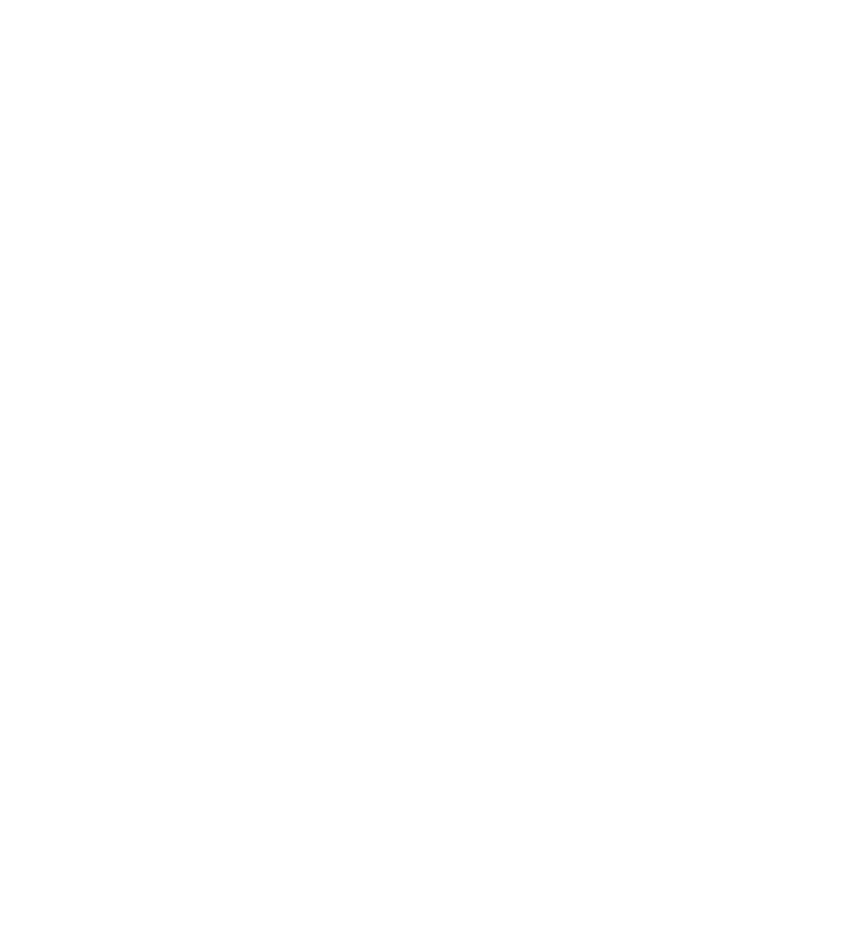
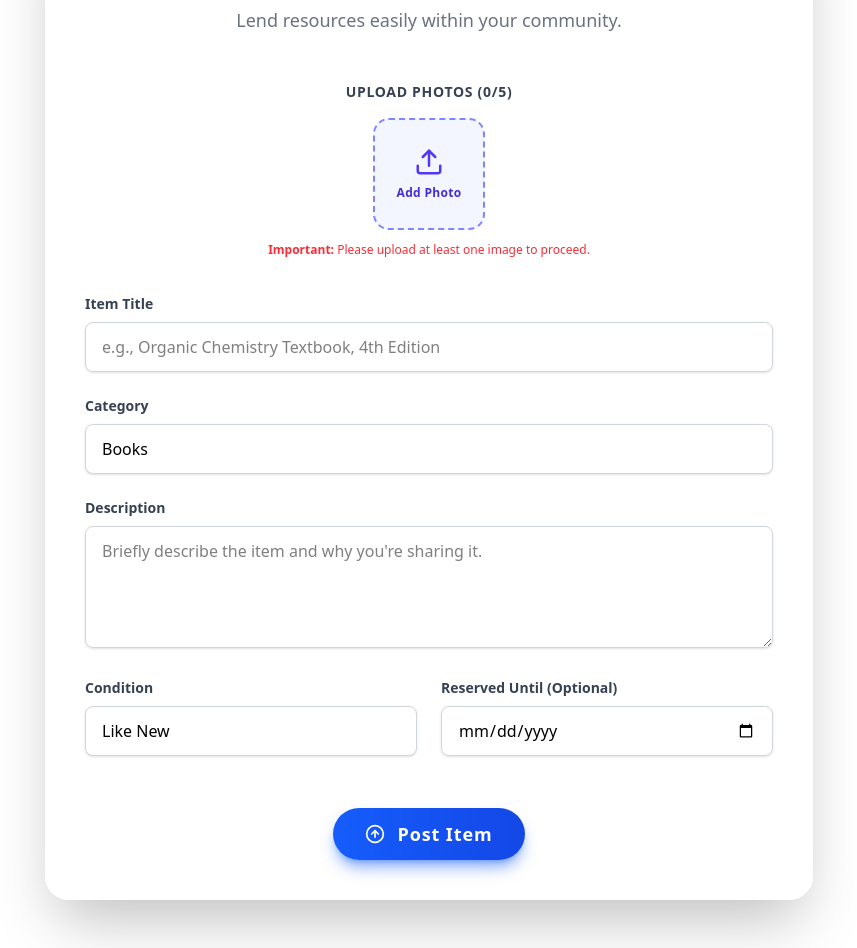
Before and after one commit to Sandhurajput/Campus_Share, a React (Vite) app in the folder client/: page /post in a window 1280 px wide. Shown: the part 220-1168 px from the top of the page, without its empty margins (211-1068 px from the left). Before the commit the page ends 800 px from the top, so only its background shows below. Built offline with nearby package versions, Linux system fonts and the light colour scheme.

Commit message:
created post

```diff
--- a/client/src/pages/PostItem.jsx
+++ b/client/src/pages/PostItem.jsx
@@ -1,15 +1,216 @@
+import React, { useState } from "react";
+import { Upload, X, ArrowUpCircle } from "lucide-react";
 
+// --- Configuration Constants ---
+const shareCategories = ["Books", "Electronics", "Clothing", "Sports", "Stationery", "Other"];
+const conditions = ["Like New", "Good", "Fair", "Worn"];
+const MAX_IMAGES = 5;
+// Indigo is the new accent color (based on user's blue request)
+// Blue is used for the primary action button for maximum visibility
 
+const PostItem = ({ onPost }) => {
+  const [item, setItem] = useState({
+    name: "",
+    category: shareCategories[0],
+    detail: "",
+    reservedUntil: "",
+    condition: conditions[0],
+    images: [], // Now an array to store multiple images
+  });
+  const [previewImages, setPreviewImages] = useState([]); // Array for preview URLs
 
+  const handleChange = (e) => {
+    const { name, value } = e.target;
+    setItem((prev) => ({ ...prev, [name]: value }));
+  };
 
-function PostItem() {
+  const handleImageChange = (e) => {
+    const files = Array.from(e.target.files);
+
+    // Calculate how many more files can be added (max 5)
+    const filesToAdd = MAX_IMAGES - previewImages.length;
+    const newFiles = files.slice(0, filesToAdd);
+
+    if (newFiles.length > 0) {
+      newFiles.forEach((file) => {
+        const reader = new FileReader();
+        reader.onloadend = () => {
+          setPreviewImages((prev) => [...prev, reader.result]);
+          setItem((prev) => ({ ...prev, images: [...prev.images, reader.result] }));
+        };
+        reader.readAsDataURL(file);
+      });
+      // Clear input value to allow selecting the same file again if needed
+      e.target.value = null;
+    }
+  };
+
+  const handleRemoveImage = (index) => {
+    setPreviewImages((prev) => prev.filter((_, i) => i !== index));
+    setItem((prev) => ({ ...prev, images: prev.images.filter((_, i) => i !== index) }));
+  };
+
+  const handleSubmit = (e) => {
+    e.preventDefault();
+    // Check if at least one image is uploaded
+    if (!item.name || !item.detail || item.images.length === 0) {
+      console.error("Please fill in all required fields and upload at least one image.");
+      return;
+    }
+    onPost?.(item);
+    // Reset state
+    setItem({ name: "", category: shareCategories[0], detail: "", reservedUntil: "", condition: conditions[0], images: [] });
+    setPreviewImages([]);
+  };
+
+  const isMaxImages = previewImages.length >= MAX_IMAGES;
 
   return (
-    <>
-  <h1>Post Item
-</h1>
-    </>
-  )
-}
+    // Responsive Container: Now using Indigo border color
+    <div className="max-w-xl lg:max-w-3xl mx-auto bg-white/95 backdrop-blur-sm p-6 lg:p-10 rounded-3xl shadow-[0_30px_60px_-12px_rgba(0,0,0,0.25)] border-t-[10px] border-indigo-600 transition duration-300 mt-8 mb-8 lg:mt-12 lg:mb-12">
 
-export default PostItem
+      {/* Title Section - Updated to deep Indigo */}
+      <div className="text-center mb-10 lg:mb-12">
+        <h1 className="text-4xl lg:text-5xl font-extrabold text-indigo-800 mb-2 tracking-tighter">Share an Asset</h1>
+        <p className="text-base lg:text-lg text-gray-500 font-medium">Lend resources easily within your community.</p>
+      </div>
+
+      <form onSubmit={handleSubmit} className="space-y-7 lg:space-y-9">
+
+        {/* Image Upload Section */}
+        <div>
+          <label className="block text-sm font-extrabold text-gray-700 mb-4 text-center tracking-wider uppercase">
+            Upload Photos ({previewImages.length}/{MAX_IMAGES})
+          </label>
+
+          <div className="flex flex-wrap justify-center gap-3 lg:gap-4">
+
+            {/* Display uploaded images */}
+            {previewImages.map((image, index) => (
+              <div key={index} className="w-28 h-28 relative group shadow-lg rounded-2xl overflow-hidden ring-1 ring-gray-200">
+                <img src={image} alt={`Preview ${index + 1}`} className="h-full w-full object-cover transition duration-300 transform group-hover:scale-105" />
+                <button
+                  type="button"
+                  onClick={() => handleRemoveImage(index)}
+                  // Enhanced remove button styling
+                  className="absolute -top-2 -right-2 p-1 bg-red-600 text-white rounded-full hover:bg-red-700 transition shadow-2xl opacity-90 group-hover:opacity-100 transform group-hover:scale-110 border-2 border-white"
+                >
+                  <X size={16} />
+                </button>
+              </div>
+            ))}
+
+            {/* Upload Button/Area - Indigo styling */}
+            {!isMaxImages && (
+              <div className="w-28 h-28 flex flex-col justify-center items-center border-2 border-dashed border-indigo-400 rounded-2xl p-4 text-center cursor-pointer hover:border-indigo-600 transition duration-300 bg-indigo-50/70 hover:bg-indigo-100/70">
+                <label htmlFor="imageUpload" className="cursor-pointer flex flex-col items-center justify-center h-full w-full">
+                  <Upload size={30} className="text-indigo-600 mb-2" />
+                  <span className="text-xs font-bold text-indigo-700 transition tracking-wide">Add Photo</span>
+                  <input
+                    id="imageUpload"
+                    type="file"
+                    accept=".png,.jpg,.jpeg,.gif"
+                    onChange={handleImageChange}
+                    className="hidden"
+                    multiple
+                  />
+                </label>
+              </div>
+            )}
+          </div>
+          {/* Error message */}
+          {previewImages.length === 0 && (
+            <p className="text-xs text-red-500 mt-3 text-center">
+              <span className="font-semibold">Important:</span> Please upload at least one image to proceed.
+            </p>
+          )}
+        </div>
+
+        {/* Form Fields - Sleek Focus and Rounded Inputs - Indigo Focus */}
+        <div className="space-y-4 lg:space-y-6">
+
+          {/* Item Title */}
+          <div>
+            <label htmlFor="name" className="block text-sm font-bold text-gray-700 mb-2">Item Title</label>
+            <input
+              type="text"
+              name="name"
+              value={item.name}
+              onChange={handleChange}
+              placeholder="e.g., Organic Chemistry Textbook, 4th Edition"
+              className="w-full px-4 py-3 border border-gray-300 rounded-lg shadow-sm focus:ring-2 focus:ring-indigo-500 focus:border-indigo-500 transition duration-150 text-sm lg:text-base"
+              required
+            />
+          </div>
+
+          {/* Category */}
+          <div>
+            <label htmlFor="category" className="block text-sm font-bold text-gray-700 mb-2">Category</label>
+            <select
+              name="category"
+              value={item.category}
+              onChange={handleChange}
+              className="w-full px-4 py-3 border border-gray-300 rounded-lg shadow-sm appearance-none bg-white focus:ring-2 focus:ring-indigo-500 focus:border-indigo-500 transition duration-150 text-sm lg:text-base"
+            >
+              {shareCategories.map((cat) => <option key={cat} value={cat}>{cat}</option>)}
+            </select>
+          </div>
+
+          {/* Description */}
+          <div>
+            <label htmlFor="detail" className="block text-sm font-bold text-gray-700 mb-2">Description</label>
+            <textarea
+              name="detail"
+              rows="4"
+              value={item.detail}
+              onChange={handleChange}
+              placeholder="Briefly describe the item and why you're sharing it."
+              className="w-full px-4 py-3 border border-gray-300 rounded-lg shadow-sm focus:ring-2 focus:ring-indigo-500 focus:border-indigo-500 transition duration-150 text-sm lg:text-base"
+              required
+            />
+          </div>
+
+          {/* Condition and Reserved Until - Responsive Grid */}
+          <div className="grid grid-cols-1 sm:grid-cols-2 gap-4 lg:gap-6">
+            <div>
+              <label htmlFor="condition" className="block text-sm font-bold text-gray-700 mb-2">Condition</label>
+              <select
+                name="condition"
+                value={item.condition}
+                onChange={handleChange}
+                className="w-full px-4 py-3 border border-gray-300 rounded-lg shadow-sm appearance-none bg-white focus:ring-2 focus:ring-indigo-500 focus:border-indigo-500 transition duration-150 text-sm lg:text-base"
+              >
+                {conditions.map((cond) => <option key={cond} value={cond}>{cond}</option>)}
+              </select>
+            </div>
+
+            <div>
+              <label htmlFor="reservedUntil" className="block text-sm font-bold text-gray-700 mb-2">Reserved Until (Optional)</label>
+              <input
+                type="date"
+                name="reservedUntil"
+                value={item.reservedUntil}
+                onChange={handleChange}
+                className="w-full px-4 py-3 border border-gray-300 rounded-lg shadow-sm focus:ring-2 focus:ring-indigo-500 focus:border-indigo-500 transition duration-150 text-sm lg:text-base"
+              />
+            </div>
+          </div>
+        </div>
+
+        {/* Submit Button - Updated to Blue */}
+        <div className="flex justify-center pt-4">
+            <button
+              type="submit"
+              // Using Blue shades for the button
+              className="max-w-xs px-8 py-3 bg-gradient-to-r from-blue-600 to-blue-700 text-white font-black rounded-full shadow-lg shadow-blue-600/50 hover:shadow-xl hover:from-blue-700 hover:to-blue-800 transition duration-300 transform hover:scale-[1.02] active:scale-95 flex justify-center items-center gap-3 text-base lg:text-lg tracking-wider"
+            >
+              <ArrowUpCircle size={20} />
+              Post Item
+            </button>
+        </div>
+      </form>
+    </div>
+  );
+};
+
+export default PostItem;
```
